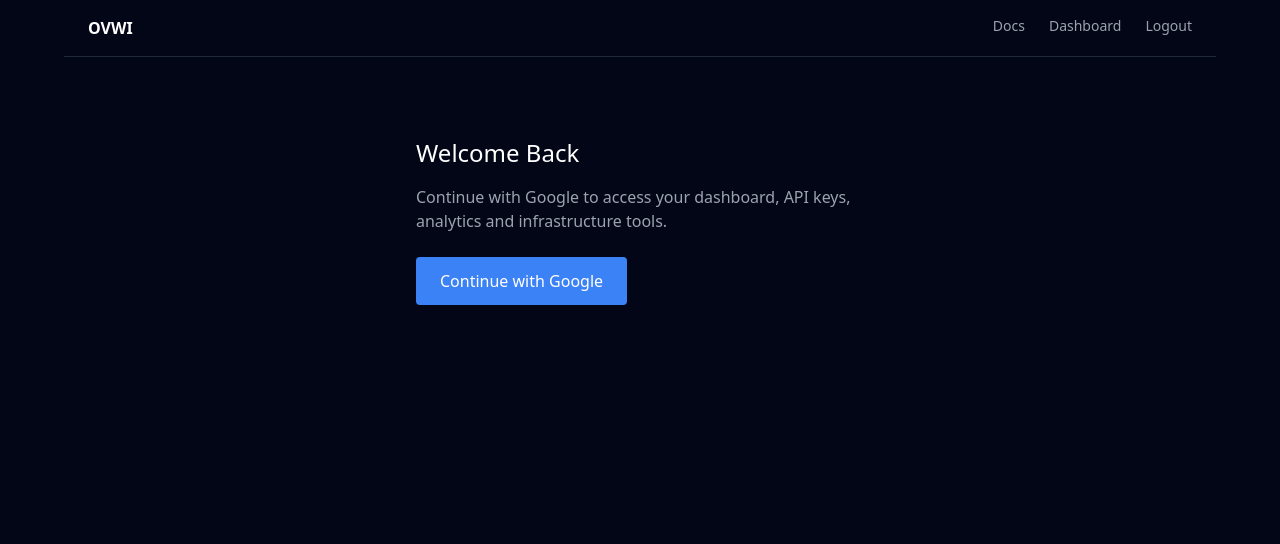
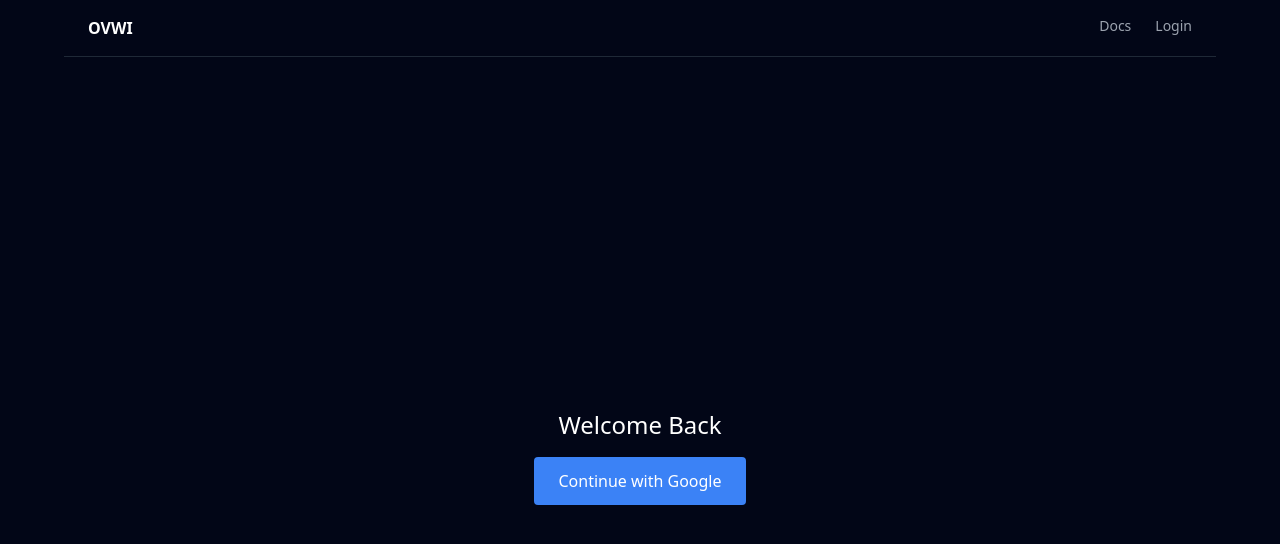
Before and after one commit to aydncy/ovwi-ui, a Next.js app: page /auth/login in a window 1280 px wide. Shown: the top 544 px of the page. Built offline with nearby package versions, Linux system fonts and the light colour scheme.

Commit message:
🔥 fix: auth navbar + real login flow

```diff
--- a/app/auth/login/page.tsx
+++ b/app/auth/login/page.tsx
@@ -1,42 +1,20 @@
 'use client';
 
-import { useEffect } from 'react';
 import { supabase } from '@/lib/supabase-browser';
 
 export default function Login() {
-
-  useEffect(() => {
-    const check = async () => {
-
-      // ✅ GUARD EKLEDİK
-      if (!supabase) return;
-
-      const { data } = await supabase.auth.getUser();
-
-      if (data?.user) {
-        window.location.href = '/dashboard';
+  const login = async () => {
+    await supabase.auth.signInWithOAuth({
+      provider: 'google',
+      options: {
+        redirectTo: 'https://ovwi.cyzora.com/dashboard'
       }
-    };
-
-    check();
-  }, []);
-
-  const login = async () => {
-    if (!supabase) return;
-
-    await supabase.auth.signInWithOAuth({
-      provider: 'google'
     });
   };
 
   return (
-    <div className="max-w-md mx-auto py-20 text-white">
-
+    <div className="flex flex-col items-center justify-center h-screen text-white">
       <h1 className="text-2xl mb-4">Welcome Back</h1>
-
-      <p className="text-gray-400 mb-6">
-        Continue with Google to access your dashboard, API keys, analytics and infrastructure tools.
-      </p>
 
       <button
         onClick={login}
@@ -44,7 +22,6 @@ export default function Login() {
       >
         Continue with Google
       </button>
-
     </div>
   );
 }
--- a/app/components/Navbar.tsx
+++ b/app/components/Navbar.tsx
@@ -1,7 +1,7 @@
 'use client';
 
+import Link from 'next/link';
 import { useEffect, useState } from 'react';
-import Link from 'next/link';
 import { supabase } from '@/lib/supabase-browser';
 
 export default function Navbar() {
@@ -23,9 +23,11 @@ export default function Navbar() {
 
   return (
     <div className="max-w-6xl mx-auto px-6 py-4 flex justify-between border-b border-gray-800">
+
       <h1 className="font-bold">OVWI</h1>
 
       <div className="flex gap-6 text-sm text-gray-400">
+
         <Link href="/docs">Docs</Link>
 
         {user && <Link href="/dashboard">Dashboard</Link>}
@@ -35,6 +37,7 @@ export default function Navbar() {
         ) : (
           <Link href="/auth/login">Login</Link>
         )}
+
       </div>
     </div>
   );
--- a/app/layout.tsx
+++ b/app/layout.tsx
@@ -1,19 +1,12 @@
 import './globals.css';
+import Navbar from './components/navbar';
 
 export default function RootLayout({ children }: { children: React.ReactNode }) {
   return (
     <html lang="en">
       <body className="bg-[#020617] text-white">
 
-        <div className="max-w-6xl mx-auto px-6 py-4 flex justify-between border-b border-gray-800">
-          <h1 className="font-bold">OVWI</h1>
-
-          <div className="flex gap-6 text-sm text-gray-400">
-            <a href="/docs">Docs</a>
-            <a href="/dashboard">Dashboard</a>
-            <a href="/auth/logout">Logout</a>
-          </div>
-        </div>
+        <Navbar />
 
         {children}
 
```
